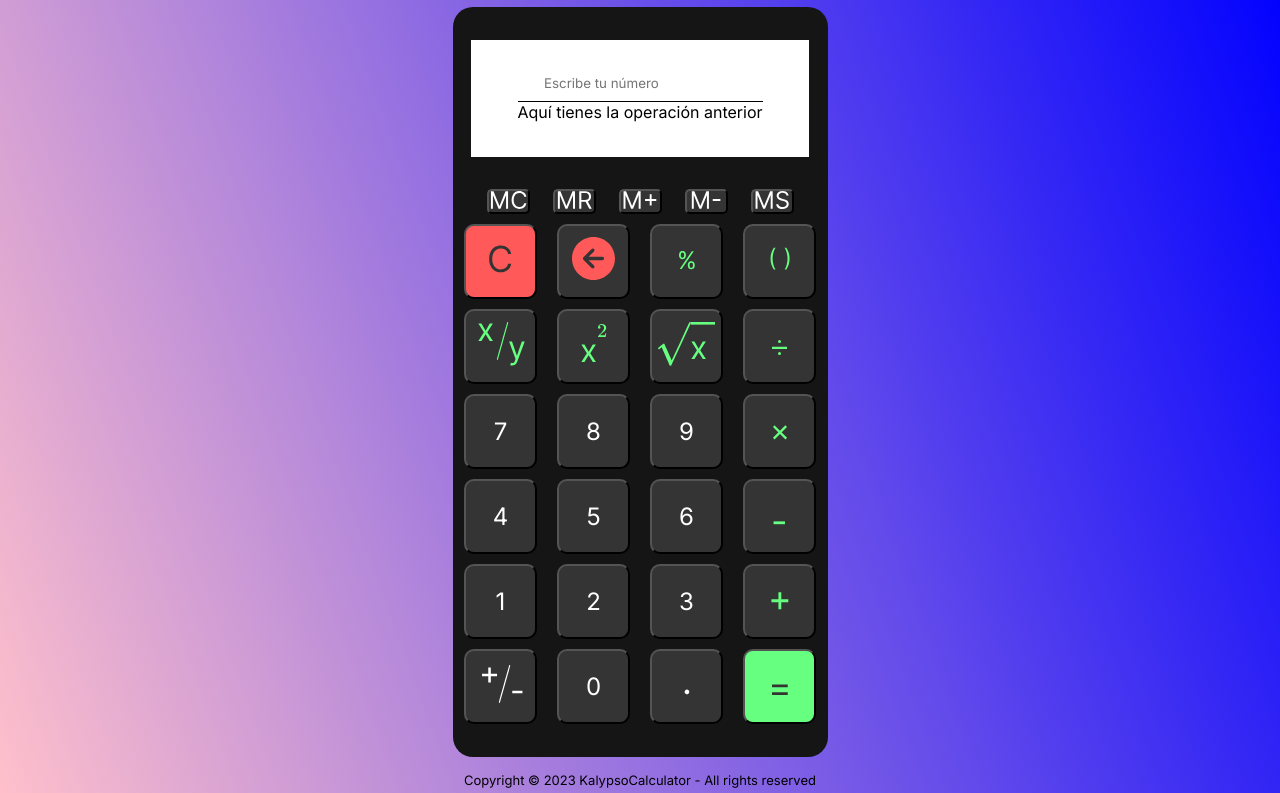
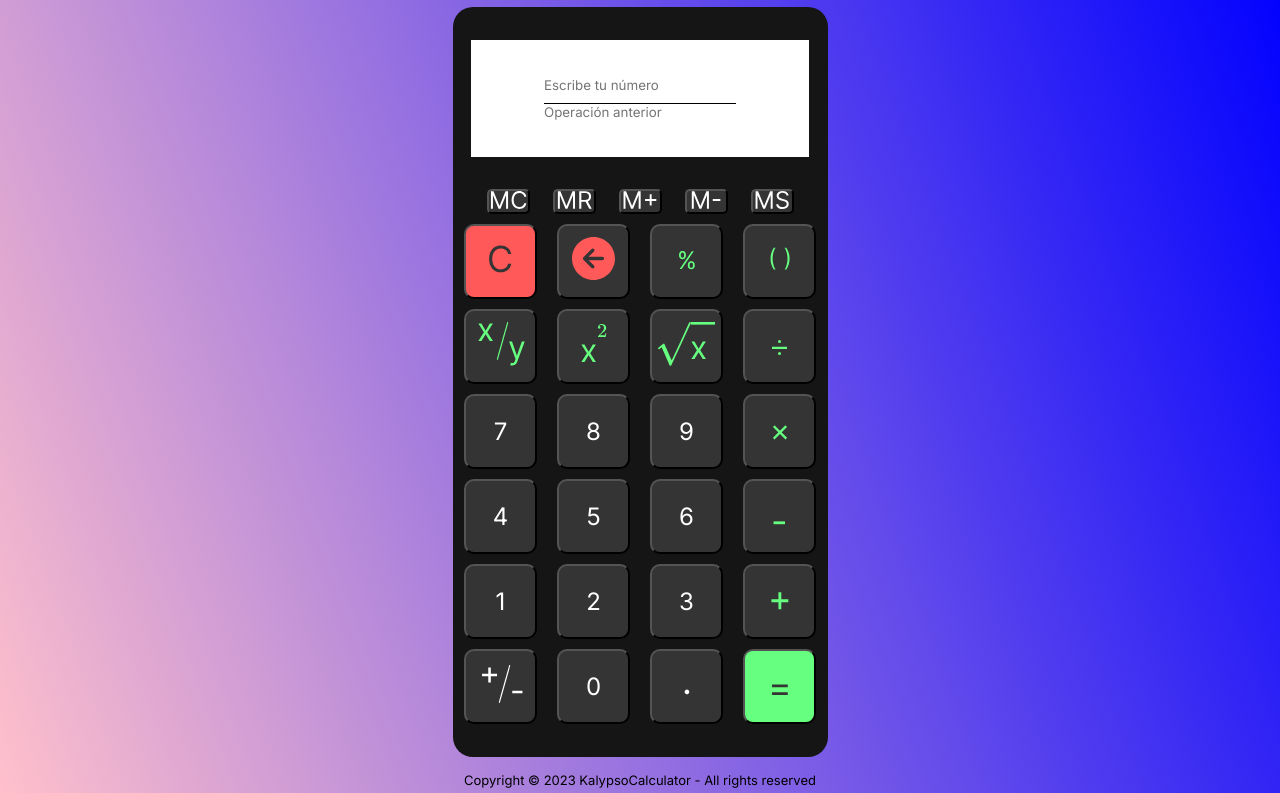
Before and after one commit to KalypsoDev/FINANCIAL_CALCULATOR, a plain HTML site: page index.html in a window 1280 px wide. Shown: the part 52-845 px from the top of the page. Drawn offline with Linux system fonts and the light colour scheme.

Commit message:
Fix input for history

```diff
--- a/index.html
+++ b/index.html
@@ -19,9 +19,7 @@
         <section id="container__calculator">
             <div id="calculator__screen">
                 <input id="current__operations" placeholder="Escribe tu número" readonly>
-                <div id="previous__operations">
-                    <span aria-placeholder="5 x 4">Aquí tienes la operación anterior</span> <!--MIRAR ESTO-->
-                </div>
+                <input id="previous__operations" placeholder="Operación anterior" readonly>
             </div>
             <div id="calculator__buttons">
                 <div id="memory__bar">
--- a/public/css/styles.css
+++ b/public/css/styles.css
@@ -47,11 +47,11 @@ h1 {
     row-gap: 10px;
 }
 
-#current__operations {
+#current__operations, #previous__operations {
     border: none;
 }
 
-#current__operations:focus {
+#current__operations:focus, #previous__operations:focus {
     outline: none;
 }
 
```
